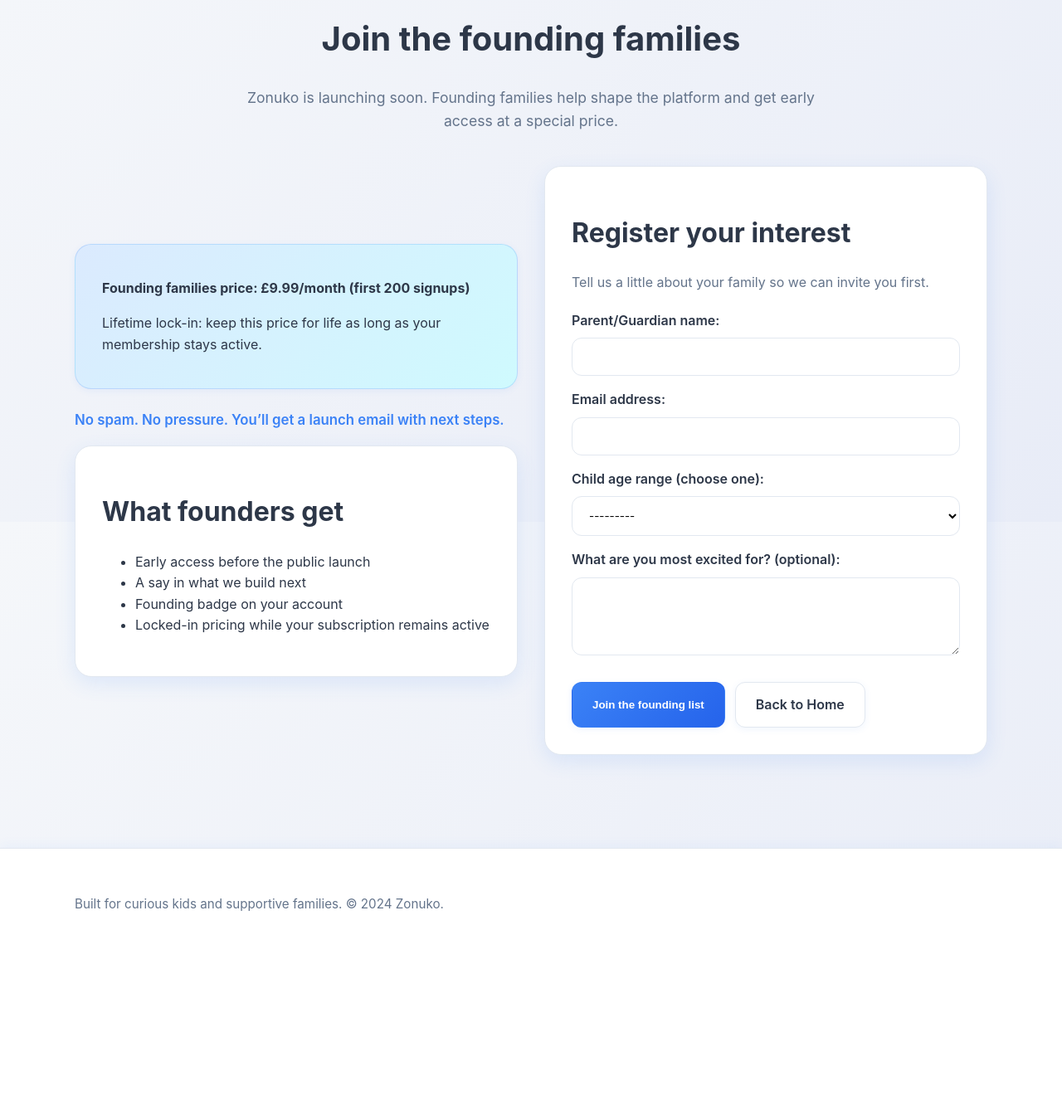
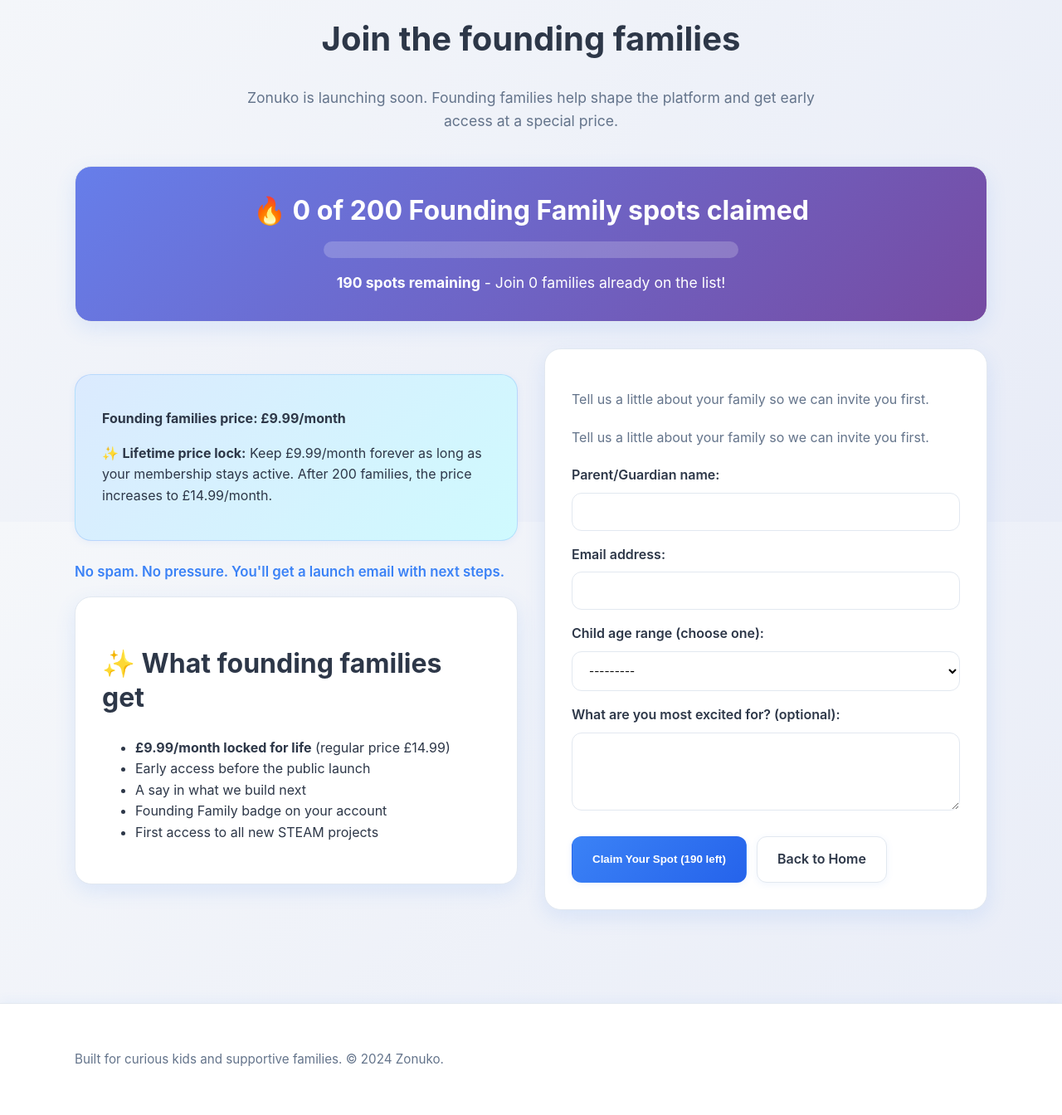
Before and after one commit to StaceyRb89/zonukoapp, a Django app: page /founding/ in a window 1280 px wide. Shown: the part 171-1515 px from the top of the page at 83% size. Before the commit the page ends 1269 px from the top, so only its background shows below. Run offline with Django 5.2, Linux system fonts and the light colour scheme; data that the repository does not hold is empty.

Commit message:
Add founding families counter and lifetime price lock system - 200 founding family spots with live counter and progress bar - Lifetime £9.99/month price lock for founding members - Dynamic pricing: £9.99 for founding families, £14.99 for regular members - Counter shows social proof (>50 spots), urgency (20-50), and scarcity (<20) - Dashboard displays founding member status badge - Reserved 10 spots for VIPs/troubleshooting - FOUNDING_FAMILIES.md documentation added

```diff
--- a/apps/founding/templates/founding/founding.html
+++ b/apps/founding/templates/founding/founding.html
@@ -11,25 +11,56 @@
                 Zonuko is launching soon. Founding families help shape the platform and get early access at a special price.
             </p>
         </div>
+
+        {% if not signups_closed %}
+        <!-- Counter Display -->
+        <div class="card" style="background: linear-gradient(135deg, #667eea 0%, #764ba2 100%); color: white; text-align: center; padding: 2rem; margin-bottom: 2rem;">
+            <h2 style="color: white; margin: 0 0 1rem 0;">🔥 <strong>{{ total_signups }} of {{ founding_limit }}</strong> Founding Family spots claimed</h2>
+            <div style="background: rgba(255,255,255,0.2); border-radius: 10px; height: 20px; margin: 1rem auto; max-width: 500px; overflow: hidden;">
+                <div style="background: #10b981; height: 100%; width: {{ progress_percentage }}%; transition: width 0.3s ease;"></div>
+            </div>
+            <p style="margin: 1rem 0 0 0; font-size: 1.1rem;">
+                {% if spots_remaining > 50 %}
+                    <strong>{{ spots_remaining }} spots remaining</strong> - Join {{ total_signups }} families already on the list!
+                {% elif spots_remaining > 20 %}
+                    ⚡ <strong>Only {{ spots_remaining }} spots left!</strong>
+                {% else %}
+                    🚨 <strong>ALMOST FULL!</strong> Only {{ spots_remaining }} spots remaining!
+                {% endif %}
+            </p>
+        </div>
+        {% else %}
+        <!-- Closed Message -->
+        <div class="card" style="background: #fee; border: 2px solid #fcc; padding: 2rem; margin-bottom: 2rem; text-align: center;">
+            <h2 style="color: #c00;">❌ All Founding Family Spots Claimed</h2>
+            <p>All 200 founding family spots have been claimed! Join our waitlist to be notified when general signups open.</p>
+        </div>
+        {% endif %}
+
         <div class="split">
             <div>
                 <div class="pricing-callout">
-                    <p><strong>Founding families price: £9.99/month (first 200 signups)</strong></p>
-                    <p>Lifetime lock-in: keep this price for life as long as your membership stays active.</p>
+                    <p><strong>Founding families price: £9.99/month</strong></p>
+                    <p>✨ <strong>Lifetime price lock:</strong> Keep £9.99/month forever as long as your membership stays active. After 200 families, the price increases to £14.99/month.</p>
                 </div>
-                <p class="callout">No spam. No pressure. You’ll get a launch email with next steps.</p>
+                <p class="callout">No spam. No pressure. You'll get a launch email with next steps.</p>
                 <div class="card">
-                    <h2>What founders get</h2>
+                    <h2>✨ What founding families get</h2>
                     <ul>
+                        <li><strong>£9.99/month locked for life</strong> (regular price £14.99)</li>
                         <li>Early access before the public launch</li>
                         <li>A say in what we build next</li>
-                        <li>Founding badge on your account</li>
-                        <li>Locked-in pricing while your subscription remains active</li>
+                        <li>Founding Family badge on your account</li>
+                        <li>First access to all new STEAM projects</li>
                     </ul>
                 </div>
             </div>
             <div class="card">
-                <h2>Register your interest</h2>
+                {% if signups_closed %}
+                    <p class="help-text" style="color: #c00;"><strong>Founding family signups are now closed.</strong> We'll open general signups soon!</p>
+                {% else %}
+                    <p class="help-text">Tell us a little about your family so we can invite you first.</p>
+                {% endif %}
                 <p class="help-text">Tell us a little about your family so we can invite you first.</p>
                 <form method="post" class="form-grid">
                     {% csrf_token %}
@@ -65,7 +96,9 @@
                         {% endif %}
                     </div>
                     <div class="form-actions">
-                        <button class="button primary" type="submit">Join the founding list</button>
+                        <button class="button primary" type="submit" {% if signups_closed %}disabled{% endif %}>
+                            {% if signups_closed %}Signups Closed{% else %}Claim Your Spot ({{ spots_remaining }} left){% endif %}
+                        </button>
                         <a class="button" href="{% url 'core:home' %}">Back to Home</a>
                     </div>
                 </form>
--- a/apps/founding/views.py
+++ b/apps/founding/views.py
@@ -17,7 +17,32 @@ class FoundingFamilySignupView(FormView):
     form_class = FoundingFamilySignupForm
     success_url = reverse_lazy("founding:thanks")
 
+    # Set the limit for founding family signups (you can reserve some spots)
+    FOUNDING_LIMIT = 200
+    RESERVED_SPOTS = 10  # Keep 10 spots for troubleshooting/VIPs
+
+    def get_context_data(self, **kwargs):
+        context = super().get_context_data(**kwargs)
+        total_signups = FoundingFamilySignup.objects.count()
+        available_limit = self.FOUNDING_LIMIT - self.RESERVED_SPOTS
+
+        context['total_signups'] = total_signups
+        context['founding_limit'] = self.FOUNDING_LIMIT
+        context['spots_remaining'] = max(0, available_limit - total_signups)
+        context['signups_closed'] = total_signups >= available_limit
+        context['progress_percentage'] = min(100, int((total_signups / available_limit) * 100))
+
+        return context
+
     def form_valid(self, form):
+        # Check if limit reached before saving
+        total_signups = FoundingFamilySignup.objects.count()
+        available_limit = self.FOUNDING_LIMIT - self.RESERVED_SPOTS
+
+        if total_signups >= available_limit:
+            form.add_error(None, "Sorry, all founding family spots have been claimed!")
+            return self.form_invalid(form)
+
         form.save()
         return super().form_valid(form)
 
--- a/apps/users/models.py
+++ b/apps/users/models.py
@@ -87,6 +87,7 @@ class Subscription(models.Model):
     stripe_customer_id = models.CharField(max_length=255, blank=True)
     stripe_subscription_id = models.CharField(max_length=255, blank=True)
     status = models.CharField(max_length=20, choices=STATUS_CHOICES, default='incomplete')
+    founding_member = models.BooleanField(default=False, help_text="Locked at £9.99/month forever")
     trial_end = models.DateTimeField(null=True, blank=True)
     current_period_start = models.DateTimeField(null=True, blank=True)
     current_period_end = models.DateTimeField(null=True, blank=True)
```
Also changed, not shown: FOUNDING_FAMILIES.md (added, +114 -0 lines), apps/users/templates/users/dashboard.html (+9 -0 lines), apps/users/views.py (+24 -4 lines), apps/users/migrations/0003_subscription_founding_member.py (added).
